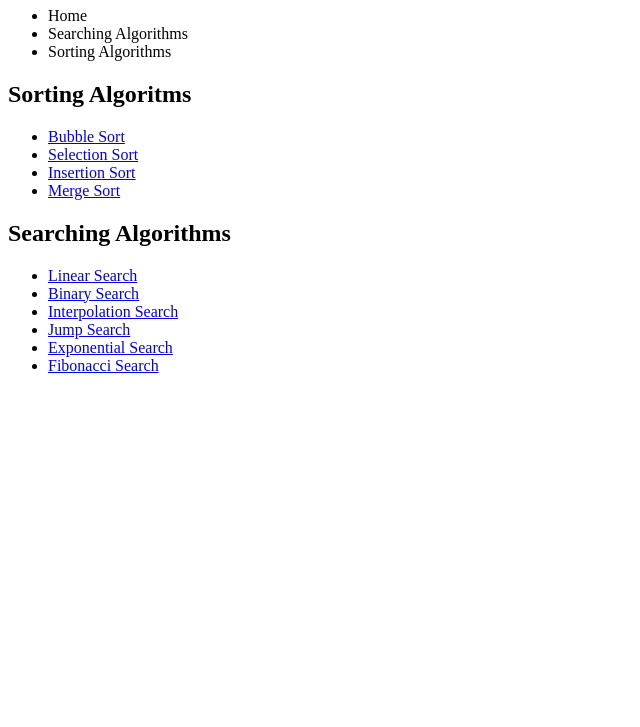
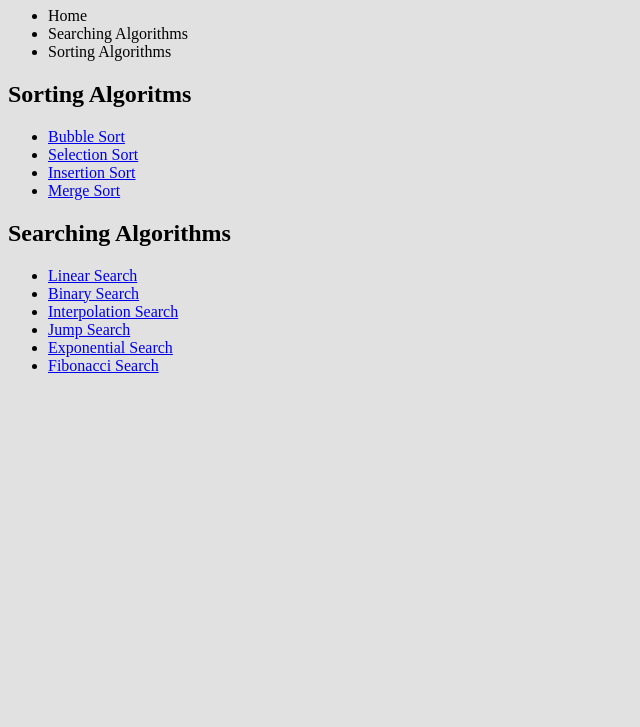
Before and after one commit to Neph1llim/Web-Searching-And-Sorting-Algorithm, a plain HTML site: page index.html in a window 1280 px wide. Shown: the part 73-800 px from the top of the page, without its empty margins (0-640 px from the left). Drawn offline with Linux system fonts and the light colour scheme.

```diff
--- a/css/style.css
+++ b/css/style.css
@@ -0,0 +1,3 @@
+body{
+    background-color: #e1e1e1;
+};
--- a/index.html
+++ b/index.html
@@ -1,7 +1,8 @@
 <!DOCTYPE html>
 <html>
 <head>
-<title>Searching And Sorting Algorithms</title>
+    <title>Searching And Sorting Algorithms</title>
+    <link rel="stylesheet" href="/css/style.css">
 </head>
 
 <body>
```
